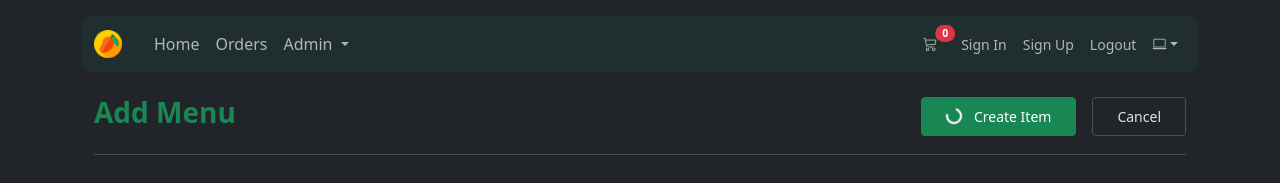
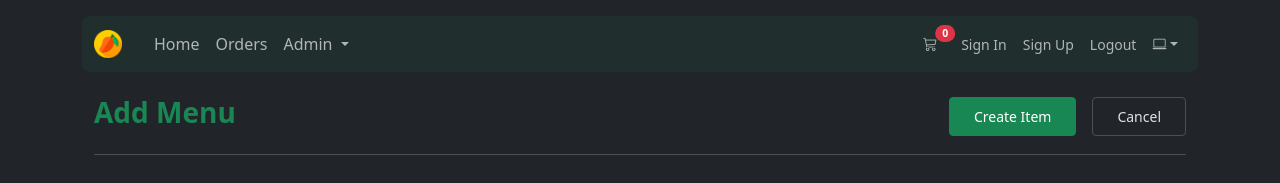
Before and after one commit to bhrugen/Vue_Mango_Fusion, a Vue app in the folder VueMangoFusion/: page /admin/manage-menu-items/create in a window 1280 px wide. Shown: the top 183 px of the page. Built offline with nearby package versions, Linux system fonts and the light colour scheme.

Commit message:
Section 21 - Modifications in Flow

```diff
--- a/VueMangoFusion/src/views/menu-item/MenuItemUpsert.vue
+++ b/VueMangoFusion/src/views/menu-item/MenuItemUpsert.vue
@@ -14,8 +14,9 @@
             type="submit"
             form="menuForm"
             class="btn btn-success btn-sm gap-2 rounded-1 px-4 py-2"
+            :disabled="isProcessing"
           >
-            <span class="spinner-border spinner-border-sm me-2"></span>
+            <span v-if="isProcessing" class="spinner-border spinner-border-sm me-2"></span>
             {{ menuItemIdForUpdate ? 'Update' : 'Create' }} Item
           </button>
 
@@ -208,6 +209,7 @@ const onFormSubmit = async (event) => {
         .createMenuItem(formData)
         .then(() => {
           alert('menu item created')
+          router.push({ name: APP_ROUTE_NAMES.MENU_ITEM_LIST })
         })
         .catch((err) => {
           isProcessing.value = false
@@ -219,6 +221,7 @@ const onFormSubmit = async (event) => {
         .updateMenuItem(menuItemIdForUpdate, formData)
         .then(() => {
           alert('menu item updated')
+          router.push({ name: APP_ROUTE_NAMES.MENU_ITEM_LIST })
         })
         .catch((err) => {
           isProcessing.value = false
```
